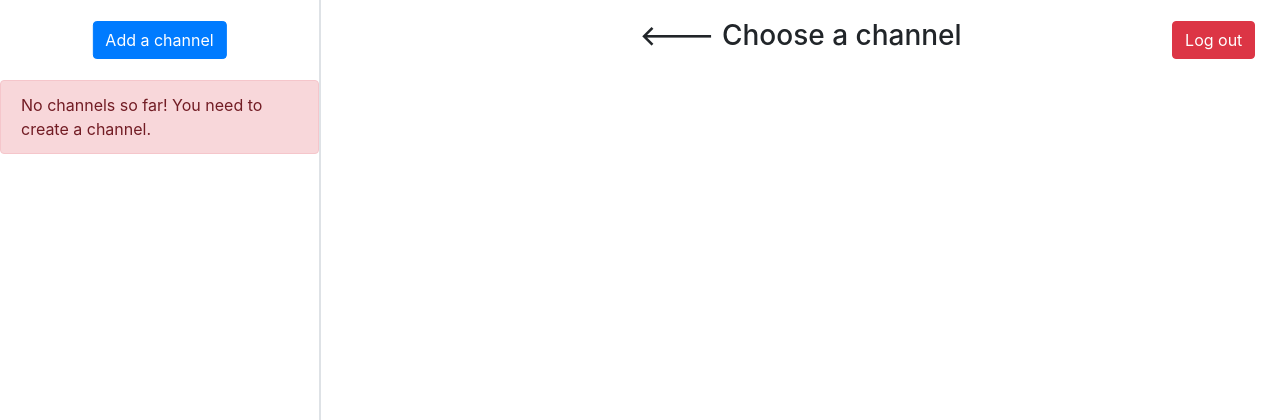
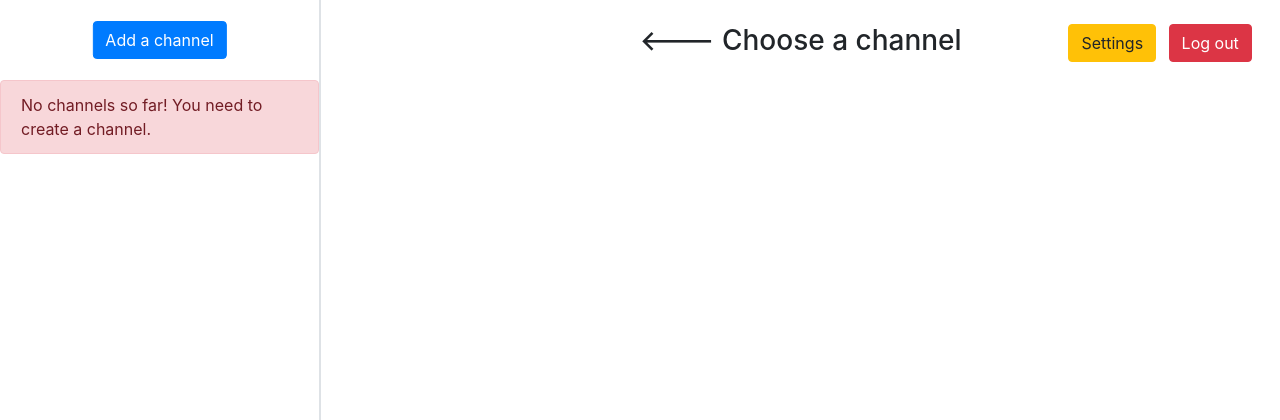
Before and after one commit to dzionek/channels, a Flask app: page / in a window 1280 px wide. Shown: the top 420 px of the page. Run offline with Flask 2, Linux system fonts and the light colour scheme; the visitor is signed in with stand-in values (Sample User, id 1); data that the repository does not hold is empty; style sheets or scripts are compiled from the project's sources; some libraries are stand-ins or nearby versions.

Commit message:
Add settings page

```diff
--- a/app/login/routes.py
+++ b/app/login/routes.py
@@ -5,7 +5,7 @@ from typing import Union
 from werkzeug.wrappers import Response
 
 from .base import login
-from .utils import set_up_app, add_user, is_valid_user
+from .utils import set_up_app, add_user, is_valid_user, get_number_of_all_messages, get_number_of_all_channels
 
 from app.forms.registration import RegistrationForm
 from app.forms.login import LoginForm
@@ -83,7 +83,15 @@ def log_out() -> Response:
     logout_user()
     return redirect(url_for('login.index'))
 
-@login.route('/profile')
+@login.route('/settings')
 @login_required
-def profile() -> str:
-    return render_template('profile.html')
+def settings() -> str:
+    """Render the settings page when the user is logged in.
+
+    Returns:
+        The rendered settings page
+
+    """
+    all_messages = get_number_of_all_messages()
+    all_channels = get_number_of_all_channels()
+    return render_template('settings.html', all_messages=all_messages, all_channels=all_channels)
--- a/app/login/utils.py
+++ b/app/login/utils.py
@@ -62,3 +62,23 @@ def is_valid_user(user: Optional[User], form: LoginForm) -> bool:
         return check_hashed_password(user.password, form.password.data)
     else:
         return False
+
+def get_number_of_all_messages() -> int:
+    """Get the number of all channels that the given user has sent.
+
+    Returns:
+        The number of all messages of the user.
+
+    """
+    number_of_all_messages: int = Message.query.filter_by(user_id=current_user.id).count()
+    return number_of_all_messages
+
+def get_number_of_all_channels() -> int:
+    """Get the number of all channels.
+
+    Returns:
+        The number of all channels.
+
+    """
+    number_of_all_channels: int = Channel.query.count()
+    return number_of_all_channels
--- a/app/models/user.py
+++ b/app/models/user.py
@@ -8,6 +8,9 @@ class User(db.Model, UserMixin):
     Fields:
         id: Primary key of the user.\n
         username: Name of the user.\n
+        email: Email of the user.\n
+        password: Password of the user.\n
+        profile_picture: Relative path to the profile picture of the user.
 
     Relationships:
         messages: All messages the user sent. One to many relationship with Message model.
@@ -18,6 +21,7 @@ class User(db.Model, UserMixin):
     username = db.Column(db.String(20), unique=True, nullable=False)
     email = db.Column(db.String, unique=True, nullable=False)
     password = db.Column(db.String(60), nullable=False)
+    profile_picture = db.Column(db.String(20), nullable=False, default='default.png')
     messages = db.relationship('Message', backref='user', lazy=True)
 
     def __repr__(self) -> str:
--- a/app/static/src/scss/app.scss
+++ b/app/static/src/scss/app.scss
@@ -44,19 +44,7 @@ $ui-height: 10vh;
 #channel-info {
   height: $ui-height;
   text-align: center;
-  position: relative;
-  div {
-    position: absolute;
-    top: 50%;
-    left: 50%;
-    transform: translate(-50%, -50%);
-  }
-  button {
-    position: absolute;
-    top: 50%;
-    left: 90%;
-    transform: translate(0, -50%);
-  }
+  margin-top: 3vh;
 }
 
 #hide-switch-channel {
--- /dev/null
+++ b/app/static/src/scss/settings.scss
@@ -0,0 +1,5 @@
+#settings-container {
+  margin: 3%;
+  padding: 3%;
+  box-shadow: 0 3px 6px rgba(0,0,0,0.16), 0 3px 6px rgba(0,0,0,0.23);
+}
--- a/app/templates/app.html
+++ b/app/templates/app.html
@@ -17,14 +17,21 @@
 {% endblock %}
 
 {% block messages %}
-    <div id="channel-info">
-        <div>
+    <div id="channel-info" class="row">
+        <div class="col-lg-3"></div>
+        <div class="col-lg-6">
             <h3><--- Choose a channel</h3>
         </div>
-        <button type="button" id="logout-button" class="btn btn-danger"
-                onclick="window.location.href='{{ url_for('login.log_out') }}'">
-            Log out
-        </button>
+        <div id="buttons-div" class="col-lg-3">
+            <button type="button" id="logout-button" class="btn btn-warning"
+                    onclick="window.location.href='{{ url_for('login.settings') }}'">
+                Settings
+            </button>
+            <button type="button" id="logout-button" class="btn btn-danger ml-2"
+                    onclick="window.location.href='{{ url_for('login.log_out') }}'">
+                Log out
+            </button>
+        </div>
     </div>
     <div id="hide-switch-channel">
         <div id="messages-list">
--- a/app/templates/profile.html
+++ /dev/null
@@ -1,5 +0,0 @@
-{% extends 'main-layout.html' %}
-
-{% block content %}
-    {{ current_user.username }}
-{% endblock %}
```
Also changed, not shown: app/templates/settings.html (added, +26 -0 lines), app/static/img/profile_pictures/default.png (added).
